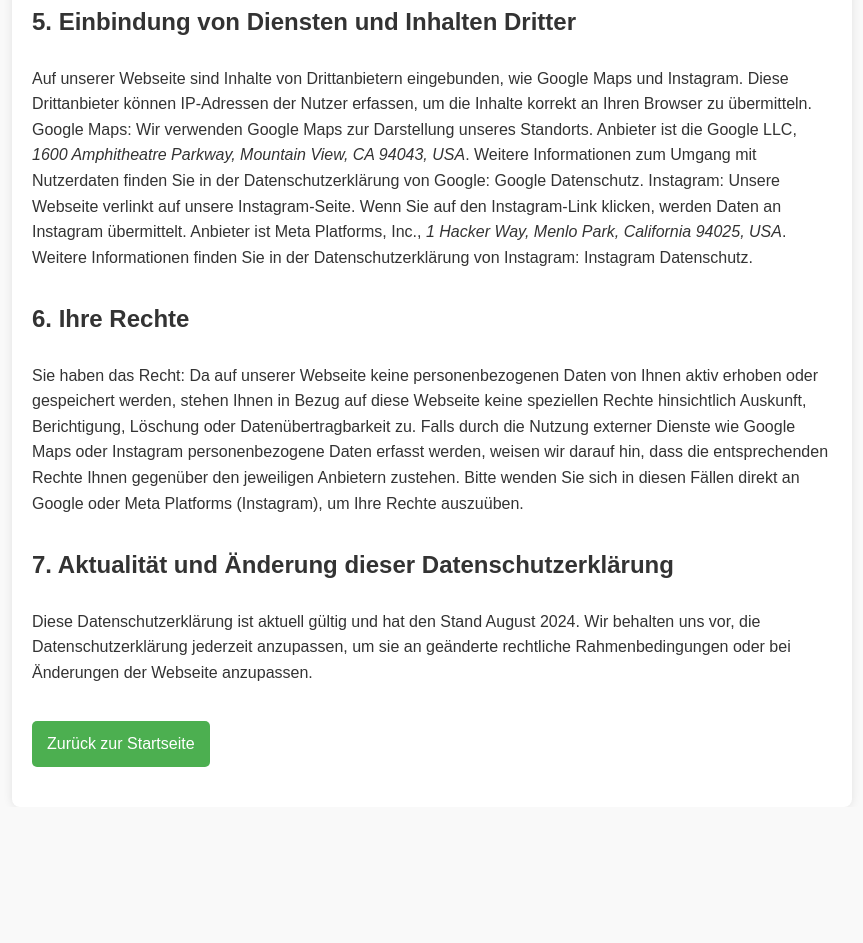
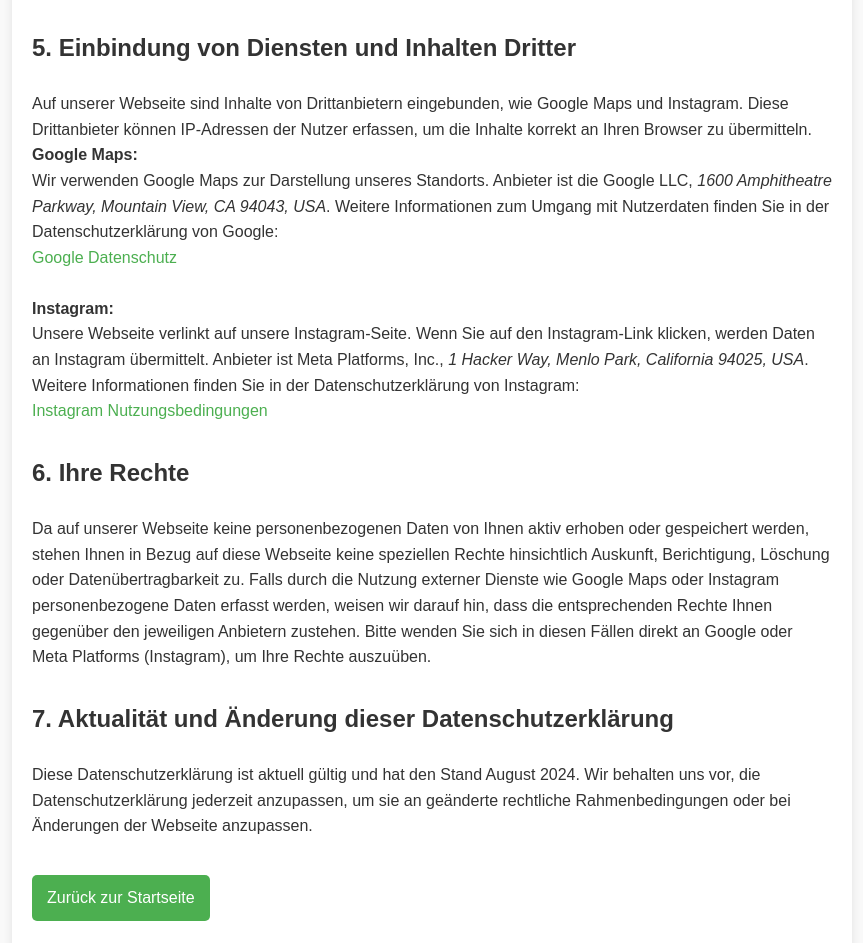
Before and after one commit to olHannes/diePonyTanten, a plain HTML site: page datenschutz.html in a window 1280 px wide. Shown: the part 1622-2565 px from the top of the page, without its empty margins (208-1071 px from the left). Before the commit the page ends 2429 px from the top, so only its background shows below. Drawn offline with Linux system fonts and the light colour scheme.

Commit message:
small style changes in datenschutz

```diff
--- a/datenschutz.html
+++ b/datenschutz.html
@@ -26,8 +26,8 @@ Telefon: 0175-7969074 (Rieke)
 <h3 id="erfassungVonDaten">3. Erfassung von Daten</h3>
 Unsere Webseite ist rein informativ und statisch. Wir erfassen keine persönlichen Daten der Nutzer direkt. Es kann jedoch sein, dass technische Daten wie die IP-Adresse durch den Hosting-Dienstleister GitHub Pages automatisch erfasst werden.
 
-Hosting:
-Diese Webseite wird über GitHub Pages gehostet. GitHub erhebt und speichert automatisch Informationen in sogenannten Server-Log-Dateien, die Ihr Browser automatisch an uns übermittelt. Dies sind:
+<br>Hosting:
+Diese Webseite wird über GitHub Pages gehostet. GitHub erhebt und speichert automatisch Informationen in sogenannten Server-Log-Dateien, die Ihr Browser automatisch an uns übermittelt. <br>Dies sind:
 <ul>
     <li>Browsertyp und Browserversion</li>
     <li>Verwendetes Betriebssystem</li>
@@ -51,15 +51,15 @@ Unsere Webseite verwendet keine Cookies.
 
 <h3 id="einbindungVonDiensten">5. Einbindung von Diensten und Inhalten Dritter</h3>
 Auf unserer Webseite sind Inhalte von Drittanbietern eingebunden, wie Google Maps und Instagram. Diese Drittanbieter können IP-Adressen der Nutzer erfassen, um die Inhalte korrekt an Ihren Browser zu übermitteln.
+<br>
+<b>Google Maps:</b><br>
+Wir verwenden Google Maps zur Darstellung unseres Standorts. Anbieter ist die Google LLC, <i>1600 Amphitheatre Parkway, Mountain View, CA 94043, USA</i>. Weitere Informationen zum Umgang mit Nutzerdaten finden Sie in der Datenschutzerklärung von Google: <br><a href="https://policies.google.com/privacy?hl=de">Google Datenschutz</a><br>
 
-Google Maps:
-Wir verwenden Google Maps zur Darstellung unseres Standorts. Anbieter ist die Google LLC, <i>1600 Amphitheatre Parkway, Mountain View, CA 94043, USA</i>. Weitere Informationen zum Umgang mit Nutzerdaten finden Sie in der Datenschutzerklärung von Google: Google Datenschutz.
-
-Instagram:
-Unsere Webseite verlinkt auf unsere Instagram-Seite. Wenn Sie auf den Instagram-Link klicken, werden Daten an Instagram übermittelt. Anbieter ist Meta Platforms, Inc., <i>1 Hacker Way, Menlo Park, California 94025, USA</i>. Weitere Informationen finden Sie in der Datenschutzerklärung von Instagram: Instagram Datenschutz.
+<br>
+<b>Instagram:</b><br>
+Unsere Webseite verlinkt auf unsere Instagram-Seite. Wenn Sie auf den Instagram-Link klicken, werden Daten an Instagram übermittelt. Anbieter ist Meta Platforms, Inc., <i>1 Hacker Way, Menlo Park, California 94025, USA</i>. <br>Weitere Informationen finden Sie in der Datenschutzerklärung von Instagram:<br> <a href="https://help.instagram.com/581066165581870/">Instagram Nutzungsbedingungen</a><br>
 
 <h3 id="ihreRechte">6. Ihre Rechte</h3>
-Sie haben das Recht:
 
 Da auf unserer Webseite keine personenbezogenen Daten von Ihnen aktiv erhoben oder gespeichert werden, stehen Ihnen in Bezug auf diese Webseite keine speziellen Rechte hinsichtlich Auskunft, Berichtigung, Löschung oder Datenübertragbarkeit zu.
 
```
